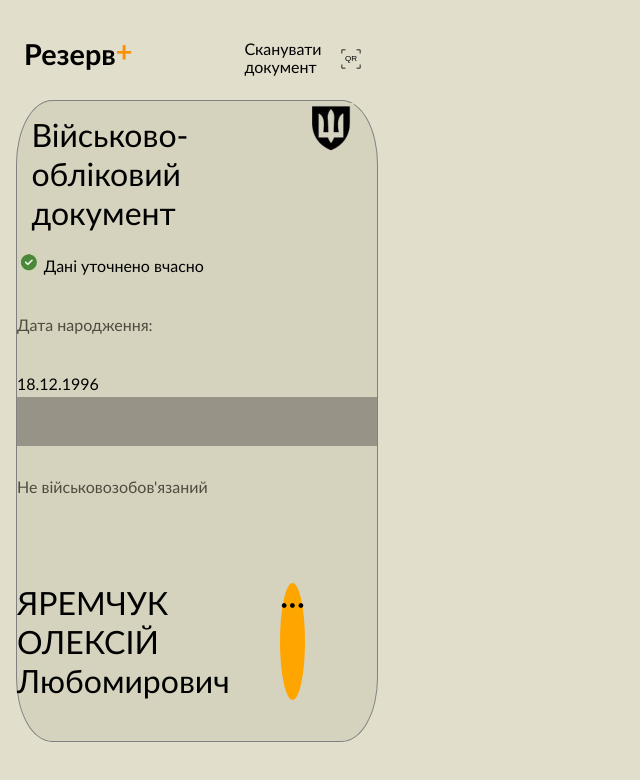
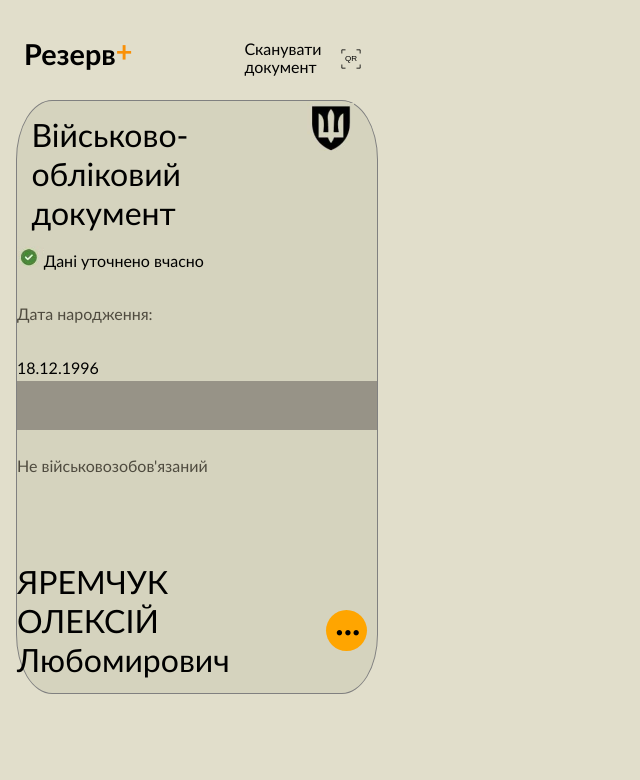
Before and after one commit to yaoleksa/reserv-plus, a React app: page / in a window 1280 px wide. Shown: the whole page, without its empty margins (0-640 px from the left). Built offline with nearby package versions, Linux system fonts and the light colour scheme.

Commit message:
fixed three-dots menu style

```diff
--- a/src/index.js
+++ b/src/index.js
@@ -77,7 +77,7 @@
                     <p className='small-text grey-text'>Не військовозобов'язаний</p><br></br>
                     <div className="name-three-dot-menu">
                         <p>ЯРЕМЧУК ОЛЕКСІЙ Любомирович</p>
-                        <p id="three-dot-menu">···</p>
+                        <p id="three-dot-menu">•••</p>
                     </div>
                 </div>
             </div>);
--- a/style/index.css
+++ b/style/index.css
@@ -23,6 +23,11 @@
 #three-dot-menu {
     background-color: orange;
     border-radius: 100% 100% 100% 100%;
+    margin: 5rem 0 1rem 6rem;
+    padding: 0.8rem 1rem 0.8rem 0.6rem;
+    height: 1rem;
+    width: 1rem;
+    font-size: 0.9rem;
 }
 .small-text {
     font-size: 1rem;
@@ -57,7 +62,7 @@
     border: solid gray 0.1rem;
     border-radius: 10% 10% 10% 10%;
     width: 22.5rem;
-    height: 40rem;
+    height: 37rem;
     margin-left: 0.5rem;
     display: grid;
     grid-template-columns: 4fr 1fr;
@@ -72,4 +77,6 @@
 }
 .name-three-dot-menu {
     display: flex;
+    height: 10rem;
+    width: 15rem;
 }
```
Also changed, not shown: 1 other file.
